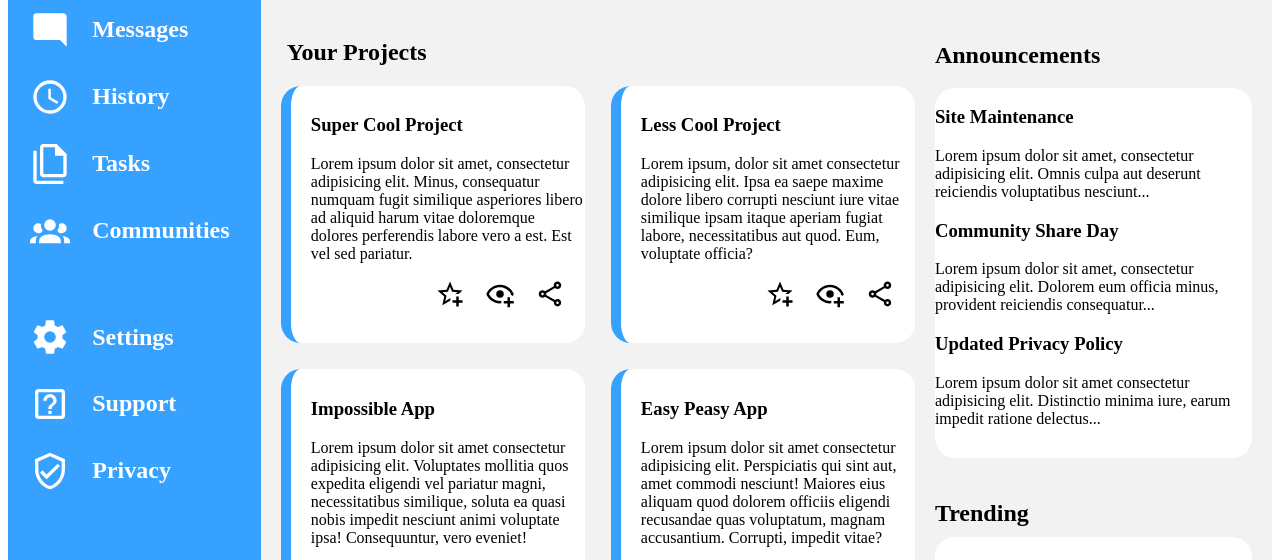
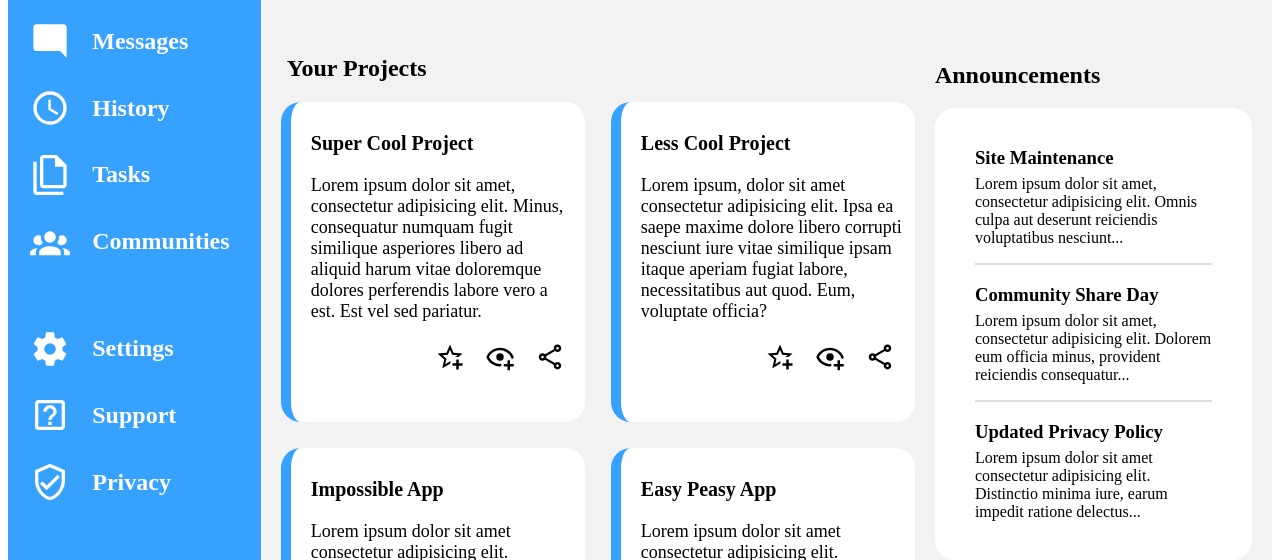
Before and after one commit to kylepunta/admin-dashboard, a plain HTML site: page index.html in a window 1280 px wide. Shown: the part 225-785 px from the top of the page. Drawn offline with Linux system fonts and the light colour scheme.

Commit message:
Edited card max height; changed card content font sizes; made announcements-content a grid container; added border box property; styled container

```diff
--- a/style.css
+++ b/style.css
@@ -216,11 +216,22 @@ input {
     border-left: 10px solid var(--color-theme);
     display: grid;
     grid-template-rows: 3fr 1fr;
+    max-height: 320px;
+    overflow: hidden;
 }
 
 .card-content {
     margin-left: 20px;
     margin-top: 10px;
+    margin-right: 10px;
+}
+
+.card-content h3 {
+    font-size: 20px;
+}
+
+.card-content p {
+    font-size: 18px;
 }
 
 .card-buttons {
@@ -260,6 +271,27 @@ input {
     border-radius: 20px;
     margin-bottom: 10px;
     margin-top: 6px;
+    display: grid;
+    grid-template-rows: repeat(3, 1fr);
+    box-sizing: border-box;
+    border: 20px solid white;
+}
+
+.announcements-content div {
+    margin-left: 20px;
+    margin-right: 20px;
+}
+
+.announcements-content div:not(:last-child) {
+    border-bottom: 2px solid #DDD;
+}
+
+.announcements-content h3 {
+    margin-bottom: 0px;
+}
+
+.announcements-content p {
+    margin-top: 6px;
 }
 
 .trending {
```
